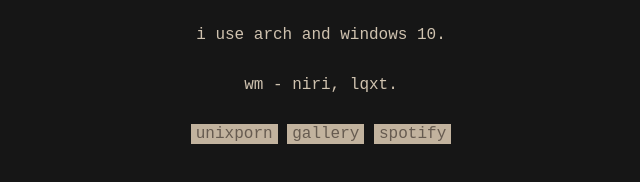
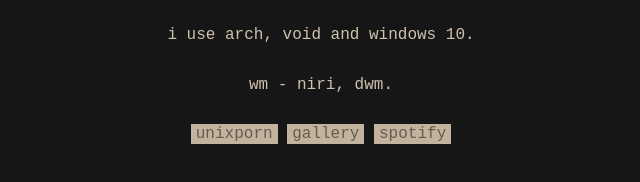
Before and after one commit to Lifaryk/bio, a plain HTML site: page index.html in a window 1280 px wide. Shown: the part 390-572 px from the top of the page, 319-959 px from the left. Drawn offline with Linux system fonts and the light colour scheme; a web font is replaced by a local one.

Commit message:
Update personal information in index.html

```diff
--- a/index.html
+++ b/index.html
@@ -20,8 +20,8 @@
   ░ ░    ▒ ░ ░ ░     ░   ▒     ░░   ░ ▒ ▒ ░░  ░ ░░ ░
     ░  ░ ░               ░  ░   ░     ░ ░     ░  ░
                                       ░ ░            </pre>
-    <p>i use arch and windows 10.</p>
-    <p>wm - niri, lqxt.</p>
+    <p>i use arch, void and windows 10.</p>
+    <p>wm - niri, dwm.</p>
     <p><a href="unixporn/">unixporn</a> <a href="photos/">gallery</a> <a href="https://open.spotify.com/playlist/63pEm4auHRrYOEc6SIxLbq?si=PLqD8RzzQ9SJ0f5xTFf3_Q" target="_blank" rel="noopener noreferrer">spotify</a></p>
   </main>
 </body>
```
